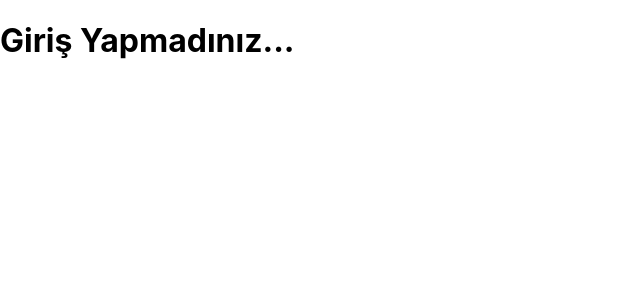
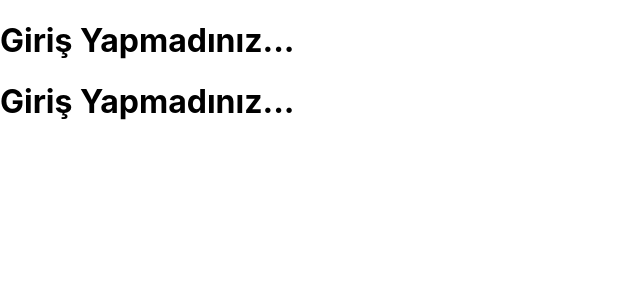
Before and after one commit to SAslan8006/ReactDersleri, a React (Create React App) app: page / in a window 1280 px wide. Shown: the top 300 px of the page, without its empty margins (0-640 px from the left). Built offline with nearby package versions, Linux system fonts and the light colour scheme.

Commit message:
Koşullu Render İşlemi

```diff
--- a/src/App.js
+++ b/src/App.js
@@ -9,6 +9,8 @@ function App() {
     < >
       <h1>{isLoggedIn && `Benim Adım ${name} soyadım ${sname}`}</h1>
       <h1>{!isLoggedIn && `Giriş Yapmadınız...`}</h1>
+      <h1>{isLoggedIn ? `Benim Adım ${name} soyadım ${sname}` : `Giriş Yapmadınız...`}</h1>
+
 
     </>
   );
```
